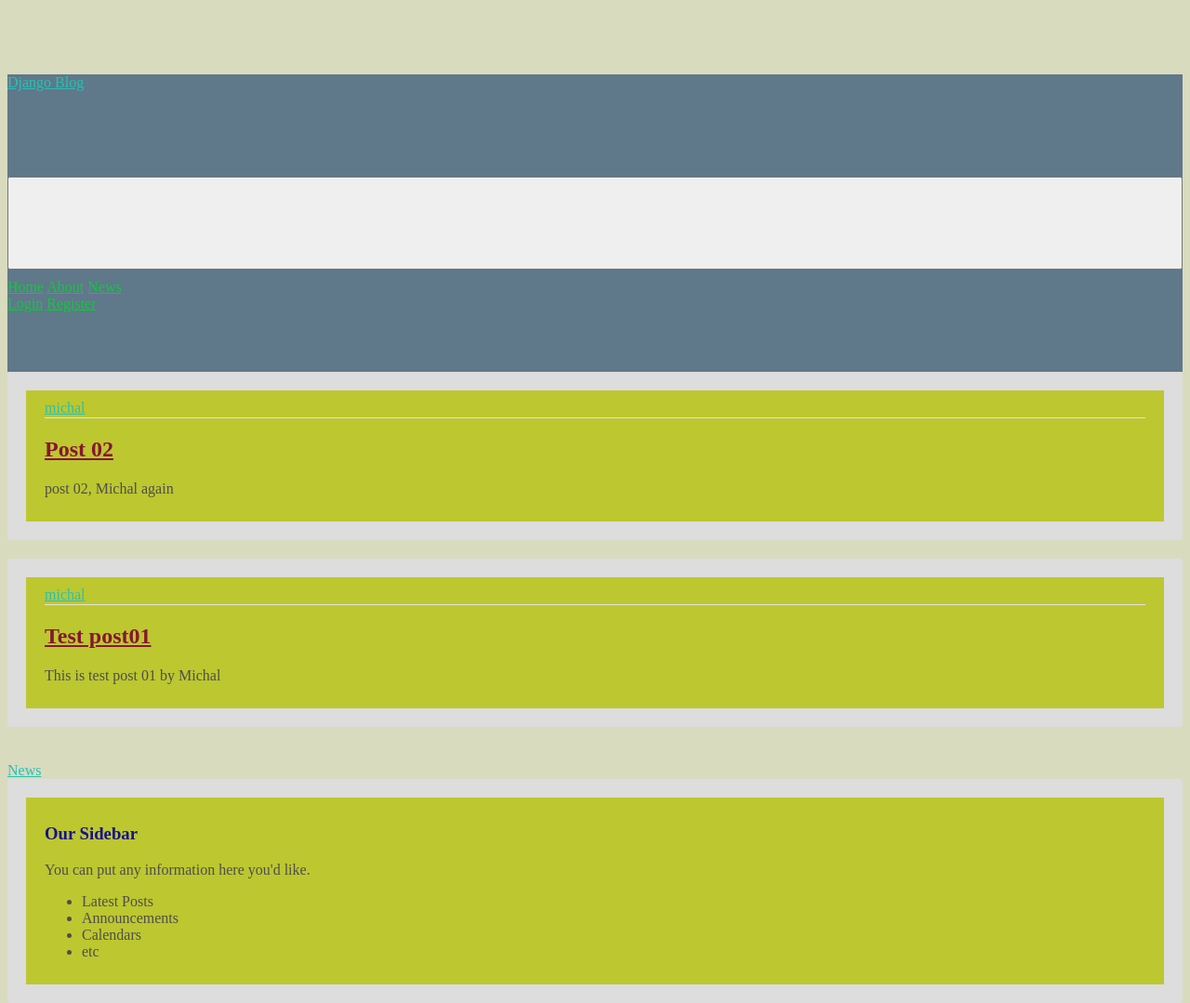
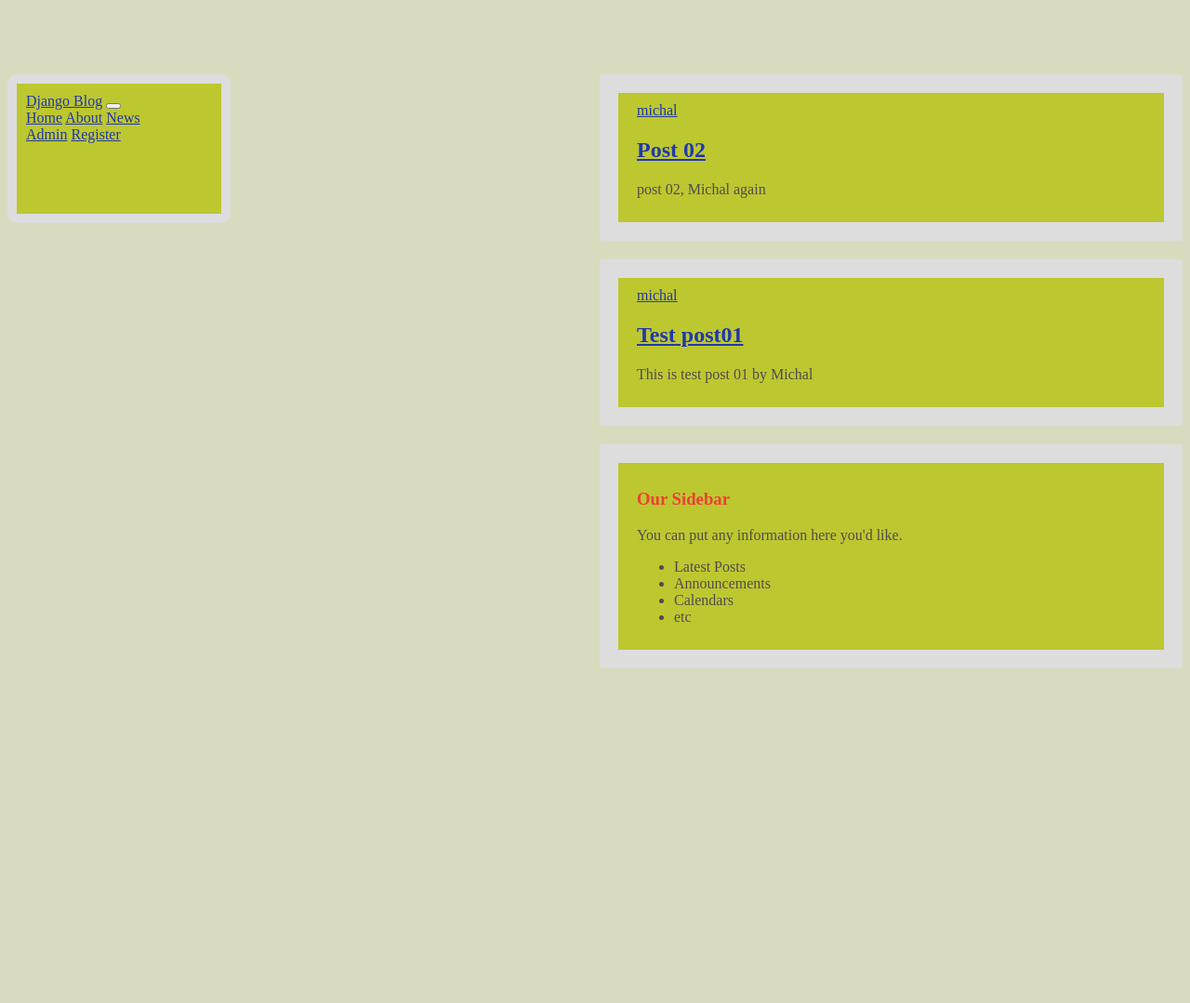
Before and after one commit to MichalStruska/AnthroWeb, a Django app: page / in a window 1280 px wide. Shown: the whole page at 93% size. After the commit the page ends 719 px from the top, so only its background shows below. Run offline with Django 3.2, Linux system fonts and the light colour scheme; data comes from the database, SQL or seed files in the repository; both versions use the stored data as it was after the commit; some libraries are stand-ins or nearby versions.

Commit message:
new css file

```diff
--- a/blog/static/css/main.css
+++ b/blog/static/css/main.css
@@ -46,6 +46,7 @@ body {
   .site-header .navbar-nav .nav-link.active {
     font-weight: 500;
   }
+
 
   .content-section {
     background: #bdc730;
@@ -101,3 +102,7 @@ body {
   .account-heading {
     font-size: 2.5rem;
   }
+
+  .nav-item nav-link{
+    vertical-align: middle;
+  }
--- /dev/null
+++ b/blog/static/css/main02.css
@@ -0,0 +1,51 @@
+
+body {
+    display: grid;
+    grid-template-columns: 1fr 1fr;
+    grid-template-rows: 100px 100px 100px;
+    gap: 10px;
+    background: #d9dbbf;
+    color: #4f4d4d;
+    margin-top: 5rem;
+  }
+
+  h1, h2, h3, h4, h5, h6 {
+    color: #eb4034;
+  }
+
+  title {
+    color: #25c2b5;
+  }
+
+  a{
+    color: #2038ab;
+  }
+
+  ul {
+    margin: 30;
+  }
+
+  .content-section {
+    background: #bdc730;
+    padding: 10px 20px;
+    border: 20px solid #dddddd;
+    border-radius: 3px;
+    margin-bottom: 20px;
+  }
+
+  .site-header{
+    height: 120px;
+    width: 200px;
+    background: #bdc730;
+    padding: 10px 10px;
+    border: 10px solid #dddddd;
+    border-radius: 10px;
+    margin-bottom: 20px;
+  }
+
+  /*.container {
+    display: grid;
+    grid-template-columns: 1fr 1fr;
+    grid-template-rows: 100px 100px 100px;
+    gap: 10px;
+  }*/
--- a/blog/templates/blog/base.html
+++ b/blog/templates/blog/base.html
@@ -1,6 +1,7 @@
 {% load static %}
 <!DOCTYPE html>
 <html>
+    <link rel="stylesheet" href="{% static "css/main02.css" %}" />
     <head>
 
         <!-- Required meta tags -->
@@ -10,15 +11,13 @@
         <!-- Bootstrap CSS -->
         <!--<link rel="stylesheet" href="https://maxcdn.bootstrapcdn.com/bootstrap/4.0.0/css/bootstrap.min.css" integrity="sha384-Gn5384xqQ1aoWXA+058RXPxPg6fy4IWvTNh0E263XmFcJlSAwiGgFAW/dAiS6JXm" crossorigin="anonymous">-->
         <!--<link rel="stylesheet" type="text/css" href="{% static 'blog/main.css' %}"> -->
-
-        <link rel="stylesheet" href="{% static "css/main.css" %}" />
         {% if title %}
             <title>Django blog - {{ title }}</title>
         {% else %}
             <title>Django blog</title>
         {% endif %}
     </head>
-<body class="container01">
+<body class="container">
     <header class="site-header">
         <nav class="navbar navbar-expand-md navbar-dark bg-steel fixed-top">
             <div class="container">
@@ -34,7 +33,7 @@
                 </div>
                 <!-- Navbar Right Side -->
                 <div class="navbar-nav">
-                <a class="nav-item nav-link" href="#">Login</a>
+                <a class="nav-item nav-link" href='/admin'>Admin</a>
                 <a class="nav-item nav-link" href="#">Register</a>
                 </div>
             </div>
--- a/blog/templates/blog/home.html
+++ b/blog/templates/blog/home.html
@@ -13,6 +13,5 @@
             </div>
         </article>
     {% endfor %}
-    <br/> <a href='/news'>News</a>
-    <link rel="stylesheet" href="{% static "css/main.css" %}" />
+    <link rel="stylesheet" href="{% static "css/main02.css" %}" />
 {% endblock content %}
```
Also changed, not shown: db.sqlite3.
